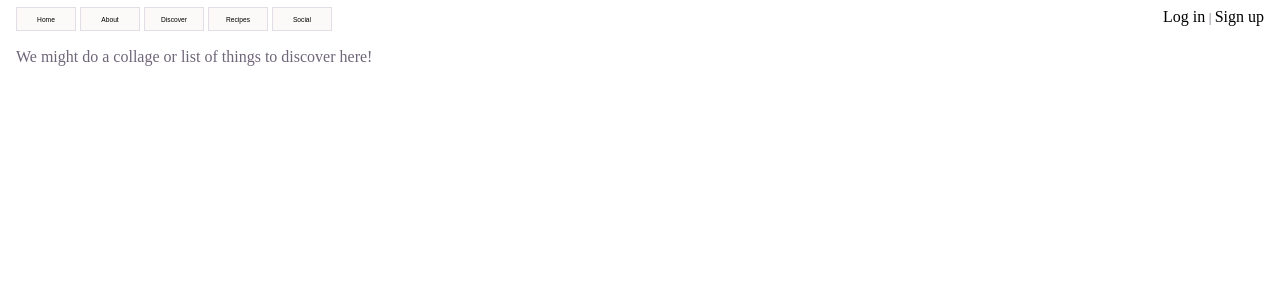
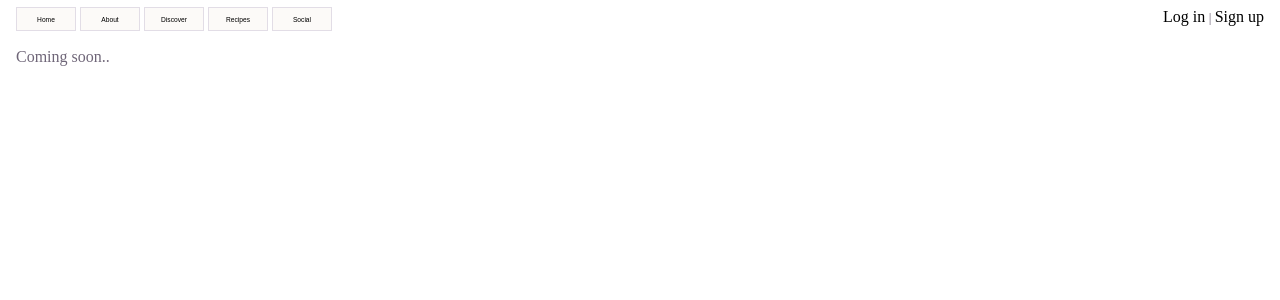
Before and after one commit to htatum2/RecipeMaster, a Django app: template recipe_master/master_app/templates/master_app/discover.html in a window 1280 px wide. Shown: the top 300 px of the page. Run offline with Django 3.2, Linux system fonts and the light colour scheme; the template is opened without the code that fills it, so the values that code supplies are empty.

Commit message:
Update discover.html

```diff
--- a/recipe_master/master_app/templates/master_app/discover.html
+++ b/recipe_master/master_app/templates/master_app/discover.html
@@ -26,7 +26,7 @@
     <p><a href="signInPage.html">Log in</a> | <a href="signUpPage.html">Sign up</a></p>
 </div>
 
-<p>We might do a collage or list of things to discover here!</p>
+<p>Coming soon..</p>
 
 </body>
 </html>
```
